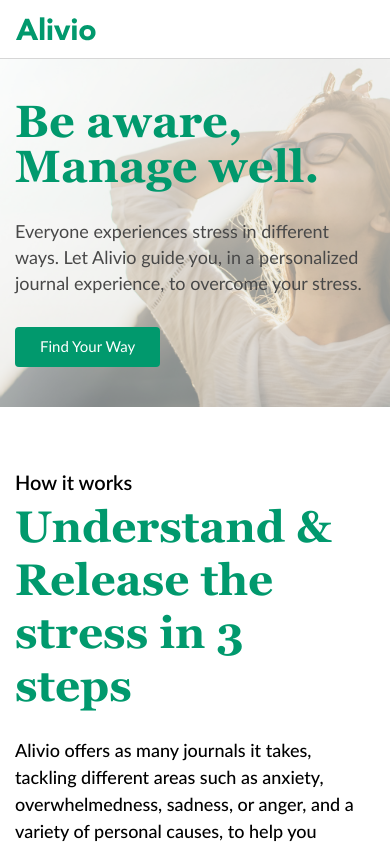
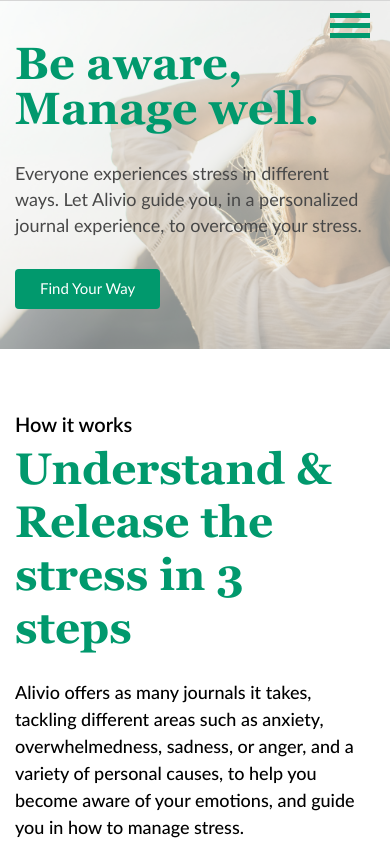
Before and after one commit to dudkinsa/react-alivio-landing-page, a React (Create React App) app: page / in a window 390 px wide. Shown: the top 844 px of the page. Built offline with nearby package versions, Linux system fonts and the light colour scheme.

Commit message:
Добавление логики меню навигации мобильной версис

```diff
--- a/src/App.js
+++ b/src/App.js
@@ -9,16 +9,16 @@ import Solution from './Pages/Solution/Solution';
 import Community from './Pages/Community/Community';
 import Pricing from './Pages/Pricing/Pricing';
 import Auth from './Pages/Auth/Auth';
-
-
-
-
+import MobileNav from './Layout/MobileNav/MobileNav';
+import MobileBtn from './Layout/MobileBtn/MobileBtn';
 
 function App() {
   return (
     <div className="App">
       <Router>
         <Header />
+        <MobileNav />
+        <MobileBtn />
 
         <Routes>
           <Route path="/" element={<Home />} />
--- a/src/App.scss
+++ b/src/App.scss
@@ -7,6 +7,8 @@
 :root {
   /* Colors */
   --white: #fff;
+
+
   --green: #01996d;
   --jungle-green: #245852;
   --black: #000;
@@ -55,6 +57,12 @@
   /* Footer */
   --footer-bg: var(--jungle-green);
   --footer-text: var(--white);
+
+  /* Mobile Buttin */
+  --mobile-btn: var(--green);
+
+  /* Mobile Navigation */
+  --mobile-background: var(--white);
 }
 
 body,
@@ -124,7 +132,19 @@ a.btn {
     html {
         font-size: 18px;
     }
+
 }
+@media (max-width: 1032px) {
+
+
+  .btn, a.btn {
+
+    min-height: 40px;
+      font-size: 18px;
+
+}
+}
+
 
 @media (max-width: 1399px) {
   .container {
@@ -136,3 +156,7 @@ a.btn {
         max-width: 100%;
     }
 }
+
+.no-scroll{
+  overflow: hidden;
+}
--- a/src/Layout/Header/Header.jsx
+++ b/src/Layout/Header/Header.jsx
@@ -2,9 +2,13 @@ import React from 'react';
 import { NavLink } from 'react-router-dom';
 import logo from '../../assets/icons/logo.svg';
 
+
+
 const Header = () => {
   const activelLink = 'header-nav__link header-nav__link--active';
   const normalLink = 'header-nav__link';
+
+
 
   return (
     <header className="header">
@@ -13,6 +17,7 @@ const Header = () => {
           <NavLink to="/" className="header-logo">
             <img src={logo} alt="logo" />
           </NavLink>
+
           <nav className="header-nav">
             <ul className="header-nav__list">
               <li className="header-nav__item">
@@ -72,7 +77,7 @@ const Header = () => {
             <NavLink className="header-login__auth" to="/authorization">
               Sign in
             </NavLink>
-            <NavLink className="btn" to="/">
+            <NavLink className="btn header-login__btn" to="/">
               Start Trial
             </NavLink>
           </div>
--- a/src/Layout/Header/header.scss
+++ b/src/Layout/Header/header.scss
@@ -38,6 +38,7 @@
 
 .header-login {
   display: flex;
+  margin-left: 20px;
 
   align-items: center;
   column-gap: 35px;
@@ -65,13 +66,15 @@
   }
 
   .header-login {
-    margin-left: 30px;
+    margin-left: 24px;
   }
 }
 
 @media (max-width: 1032px) {
-  .header-nav,  .header-login {
+.header{
+  padding: 0;
+}
+  .header-row{
     display: none;
-
   }
 }
--- /dev/null
+++ b/src/Layout/MobileBtn/MobileBtn.jsx
@@ -0,0 +1,35 @@
+import React from 'react';
+
+import './mobileBtn.scss';
+import MobileNav from '../MobileNav/MobileNav';
+const MobileBtn = () => {
+  const open = 'mobile-nav-button__icon';
+  const close = 'mobile-nav-button__icon active';
+
+
+
+  const [active, setActive] = React.useState(false);
+
+
+  return (
+    <>
+      <button className="mobile-nav-button" type="button">
+        <span
+          onClick={() => {
+
+
+              setActive(!active);
+
+              document.body.classList.toggle('no-scroll');
+
+
+          }}
+          className={active ? close : open}
+        ></span>
+      </button>
+      <MobileNav active={active} setActive={setActive} />
+    </>
+  );
+};
+
+export default MobileBtn;
--- /dev/null
+++ b/src/Layout/MobileBtn/mobileBtn.scss
@@ -0,0 +1,76 @@
+
+@media (max-width: 1032px) {
+.mobile-nav-button {
+  /* Reset for mobile */
+  cursor: pointer;
+  padding: 0;
+  border: none;
+  background: transparent;
+
+  /* Nav icon styles */
+  position: relative;
+  z-index: 100;
+  width: 40px;
+  height: 30px;
+  display: flex;
+  justify-content: center;
+  align-items: center;
+
+  &__icon {
+    display: block;
+    position: relative;
+    width: 40px;
+    height: 5px;
+    background-color: var(--mobile-btn);
+  }
+
+  &__icon::after,
+  &__icon::before {
+    position: absolute;
+    content: '';
+    width: 40px;
+    height: 5px;
+    background-color: var(--mobile-btn);
+    /* трансформация по закрыванию */
+    transition: transform 0.15s ease-in, top 0.15s ease-in 0.15s;
+  }
+
+  &__icon::before {
+    left: 0;
+    top: -10px;
+  }
+
+  &__icon::after {
+    left: 0;
+    top: 10px;
+  }
+
+  &__icon.active {
+    background-color: transparent;
+  }
+
+  &__icon.active::before {
+    transform: rotate(45deg);
+    top: 0;
+    /* Трансформация при открывании */
+    transition: transform 0.15s ease-in, top 0.15s ease-in 0.15s;
+  }
+
+  &__icon.active::after {
+    transform: rotate(-45deg);
+    top: 0;
+    /* Трансформация при открывании */
+    transition: transform 0.15s ease-in, top 0.15s ease-in 0.15s;
+  }
+}
+}
+
+
+@media (max-width: 1032px) {
+  .mobile-nav-button{
+    position: fixed;
+    top: 10px;
+    right: 20px;
+  }
+
+}
--- /dev/null
+++ b/src/Layout/MobileNav/MobileNav.jsx
@@ -0,0 +1,90 @@
+import React from 'react';
+import { NavLink } from 'react-router-dom';
+import './mobileNav.scss';
+import logo from '../../assets/icons/logo.svg';
+
+const MobileNav = ({ active, setActive }) => {
+  const activelLink = 'mobile-nav__link mobile-nav__link--active';
+  const normalLink = 'mobile-nav__link';
+
+  const activeNav = 'mobile-nav__wrapper active';
+  const normalNav = 'mobile-nav__wrapper';
+
+  return (
+    <div
+      className={active ? activeNav : normalNav}
+    >
+      <img className="mobile-nav__logo" src={logo} alt="logo" />
+
+      <nav className="mobile-nav">
+        <ul className="mobile-nav__list">
+          <li className="mobile-nav__item">
+            <NavLink
+              className={({ isActive }) =>
+                isActive ? activelLink : normalLink
+              }
+              to="/"
+              onClick={() => setActive(false)}
+            >
+              Home
+            </NavLink>
+          </li>
+          <li className="mobile-nav__item">
+            <NavLink
+              className={({ isActive }) =>
+                isActive ? activelLink : normalLink
+              }
+              to="/why-alivio"
+              onClick={() => setActive(false)}
+            >
+              Why Alivio
+            </NavLink>
+          </li>
+          <li className="mobile-nav__item">
+            <NavLink
+              className={({ isActive }) =>
+                isActive ? activelLink : normalLink
+              }
+              to="/solution"
+            >
+              Solution onClick={() => setActive(false)}
+            </NavLink>
+          </li>
+          <li className="mobile-nav__item">
+            <NavLink
+              className={({ isActive }) =>
+                isActive ? activelLink : normalLink
+              }
+              to="/community"
+              onClick={() => setActive(false)}
+            >
+              Community
+            </NavLink>
+          </li>
+          <li className="mobile-nav__item">
+            <NavLink
+              className={({ isActive }) =>
+                isActive ? activelLink : normalLink
+              }
+              to="/pricing"
+              onClick={() => setActive(false)}
+            >
+              Pricing
+            </NavLink>
+          </li>
+        </ul>
+      </nav>
+
+      <div className="mobile-login">
+        <NavLink className="mobile-login__auth" to="/authorization">
+          Sign in
+        </NavLink>
+        <NavLink className="btn mobile-login__btn" to="/">
+          Start Trial
+        </NavLink>
+      </div>
+    </div>
+  );
+};
+
+export default MobileNav;
--- /dev/null
+++ b/src/Layout/MobileNav/mobileNav.scss
@@ -0,0 +1,80 @@
+.mobile-nav {
+  &__wrapper{
+    display: none;
+  }
+
+
+  // &__item:not(:last-child) {
+  //   margin-bottom: 30px;
+  // }
+  &__item {
+    margin-bottom: 30px;
+  }
+
+  &__link {
+    color: var(--nav-text);
+    font-weight: 500;
+    transition: color 0.2s ease;
+  }
+  &__link--active {
+    color: var(--nav-active);
+    font-weight: 700;
+  }
+  &__link:active {
+    opacity: 0.8;
+  }
+  &__link:hover {
+    color: var(--nav-hover);
+  }
+}
+
+  .mobile-login {
+    display: flex;
+    flex-direction: column;
+    margin-left: 20px;
+
+    align-items: center;
+    column-gap: 35px;
+    margin-left: auto;
+    &__auth {
+      color: var(--login-text);
+      transition: color 0.2s ease;
+    }
+    &__auth:hover {
+      color: var(--btn-hover);
+    }
+  }
+@media (max-width: 1032px) {
+  .mobile-nav {
+
+
+    &__wrapper {
+      position: fixed;
+      z-index: 99;
+      top: 0;
+      left: 0;
+      width: 100%;
+      height: 100%;
+      background-color: #ffffffb0;
+
+      // display: flex;
+      flex-direction: column;
+      align-items: center;
+      justify-content: space-between;
+      padding: 40px 15px;
+      text-align: center;
+    }
+    &__wrapper.active{
+      display: flex;
+    }
+    &__logo{
+      margin-bottom: 30px;
+    }
+  }
+  .mobile-login{
+
+    margin: 0  auto;
+    flex-direction: row;
+  }
+
+}
```
